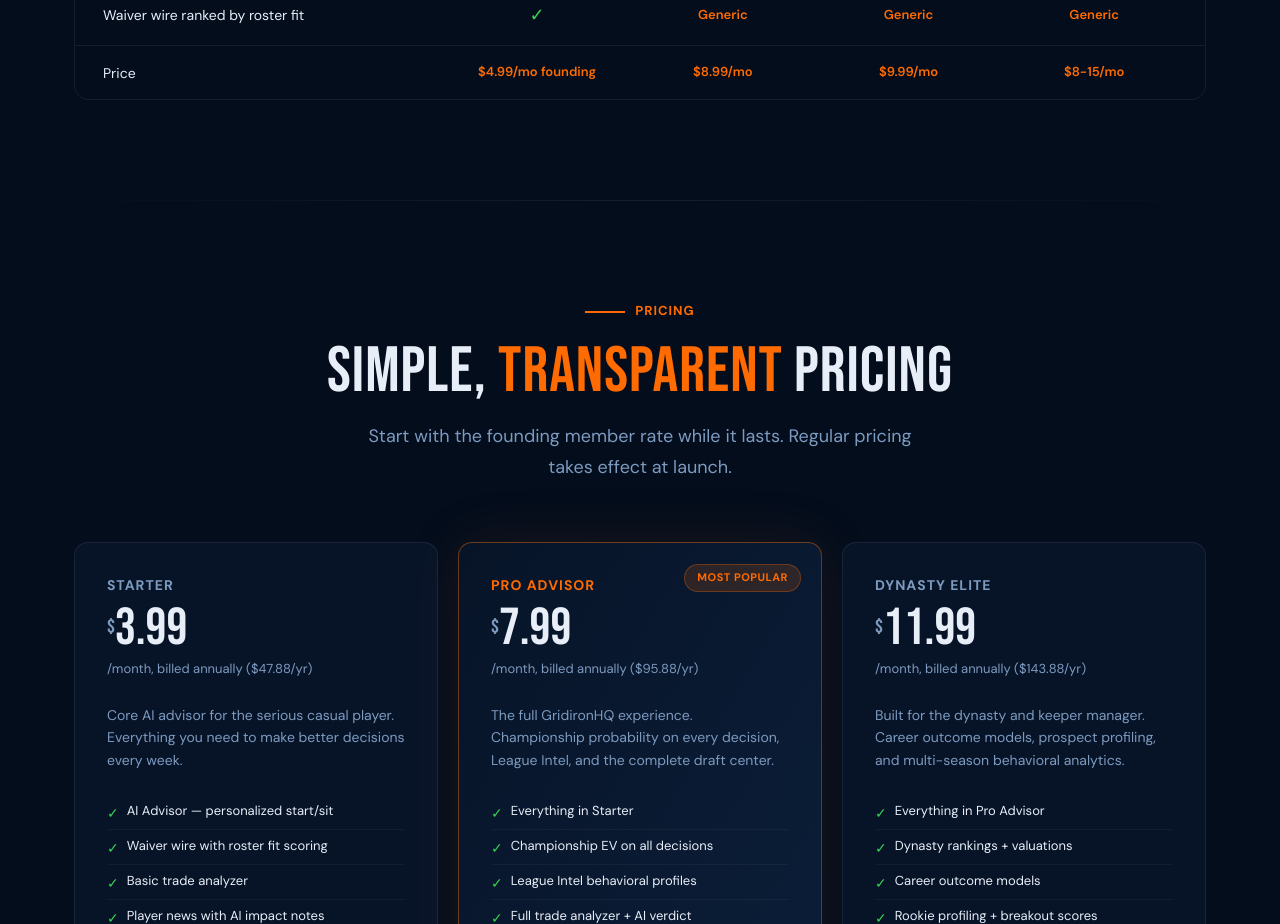
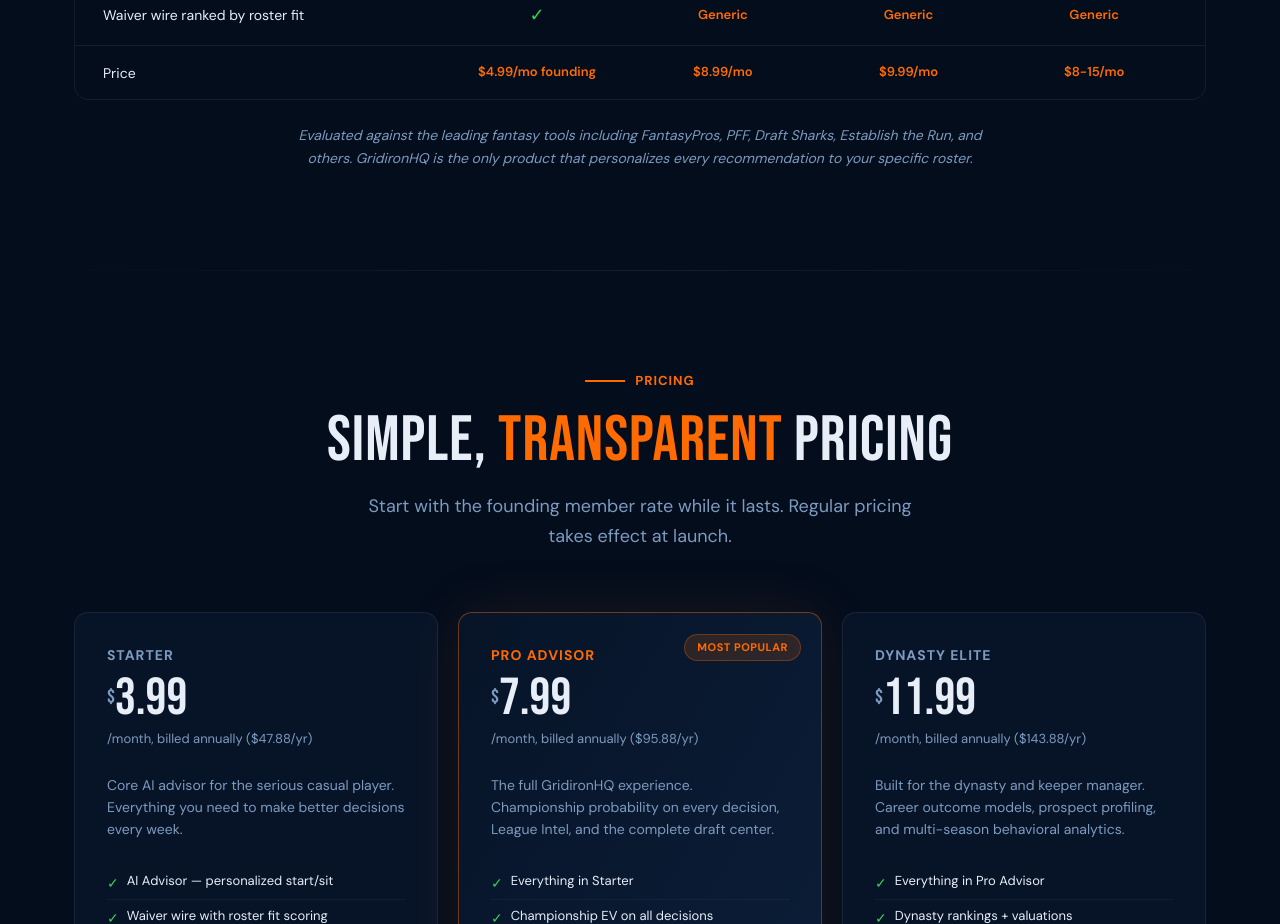
Before and after one commit to mgag70-prog/gridironhq-marketing, a Next.js app: page / in a window 1280 px wide. Shown: the part 5000-5924 px from the top of the page. Built offline with nearby package versions, Linux system fonts and the light colour scheme.

Commit message:
Add competitive callout beneath comparison table

```diff
--- a/src/components/Comparison.tsx
+++ b/src/components/Comparison.tsx
@@ -102,6 +102,12 @@
             </div>
           </div>
         </div>
+        <p className="text-center text-sm text-text-muted italic mt-6 max-w-[720px] mx-auto leading-relaxed">
+          Evaluated against the leading fantasy tools including FantasyPros,
+          PFF, Draft Sharks, Establish the Run, and others. GridironHQ is the
+          only product that personalizes every recommendation to your specific
+          roster.
+        </p>
       </div>
     </section>
   );
```
